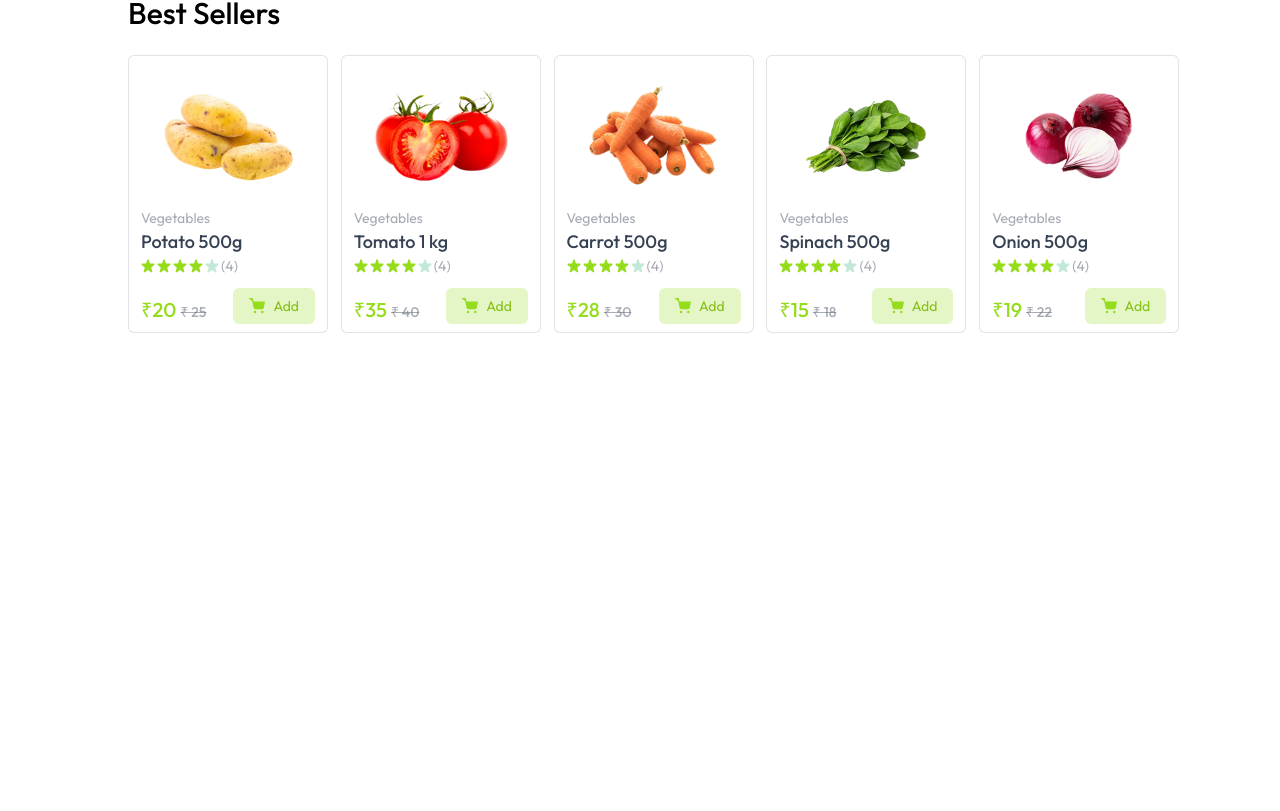
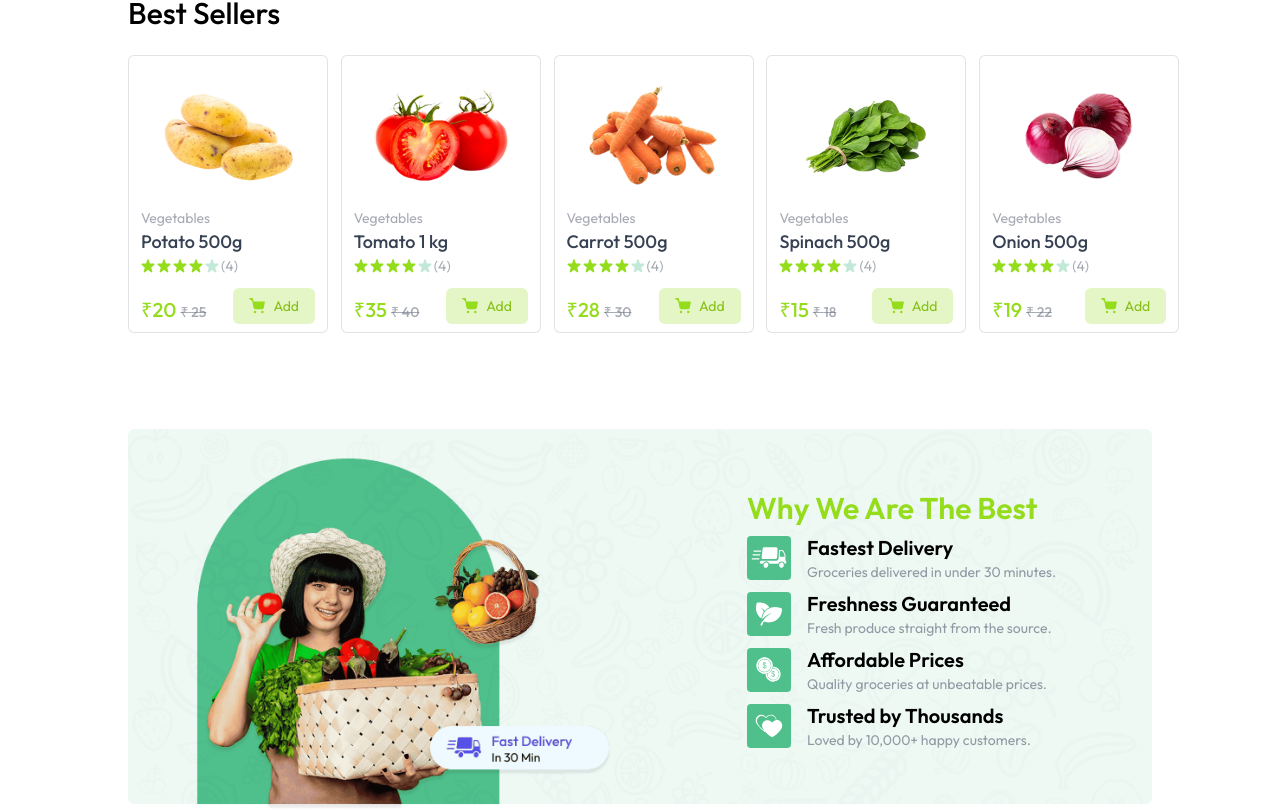
Before and after one commit to Akhileshpookkuttiyil/InstaBasket, a React (Vite) app in the folder client/: page / in a window 1280 px wide. Shown: the part 873-1684 px from the top of the page. Before the commit the page ends 1206 px from the top, so only its background shows below. Built offline with nearby package versions, Linux system fonts and the light colour scheme.

Commit message:
added bottom banner and features

```diff
--- /dev/null
+++ b/client/src/Components/BottomBanner.jsx
@@ -0,0 +1,46 @@
+import React from "react";
+import { assets, features } from "../assets/assets";
+
+const BottomBanner = () => {
+  return (
+    <div className="relative mt-24">
+      <img
+        src={assets.bottom_banner_image}
+        alt="bottom banner"
+        className="w-full hidden md:block"
+      ></img>
+      <img
+        src={assets.bottom_banner_image_sm}
+        alt="bottom banner"
+        className="w-full md:hidden"
+      ></img>
+
+      <div className="absolute inset-0 flex flex-col items-center md:items-end md:justify-center pt-16 md:pt-0 md:pr-24">
+        <div>
+          <h1 className="text-2xl md:text-3xl font-semibold text-primary">
+            Why We Are The Best
+          </h1>
+          {features.map((feature, index) => (
+            <div key={index} className="flex items-center gap-4 mt-2">
+              <img
+                src={feature.icon}
+                alt={feature.title}
+                className="md:w-11 w-9"
+              />
+            <div>
+                <h3 className="text-lg md:text-xl font-semibold">
+                    {feature.title}
+                </h3>
+                <p className="text-gray-500/70 text-xs sm:text-sm">
+                    {feature.description}
+                </p>
+            </div>
+            </div>
+          ))}
+        </div>
+      </div>
+    </div>
+  );
+};
+
+export default BottomBanner;
--- a/client/src/Pages/Home.jsx
+++ b/client/src/Pages/Home.jsx
@@ -2,6 +2,7 @@
 import MainBanner from "../Components/MainBanner";
 import Categories from "../Components/Categories";
 import BestSeller from "../Components/BestSeller";
+import BottomBanner from "../Components/BottomBanner";
 
 const Home = () => {
   return (
@@ -9,6 +10,7 @@
       <MainBanner />
       <Categories />
       <BestSeller />
+      <BottomBanner/>
     </div>
   );
 };
```
